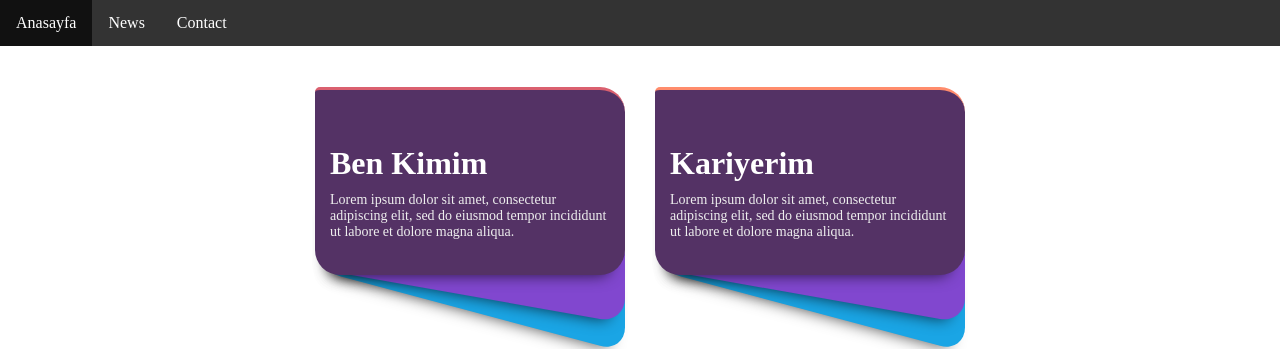
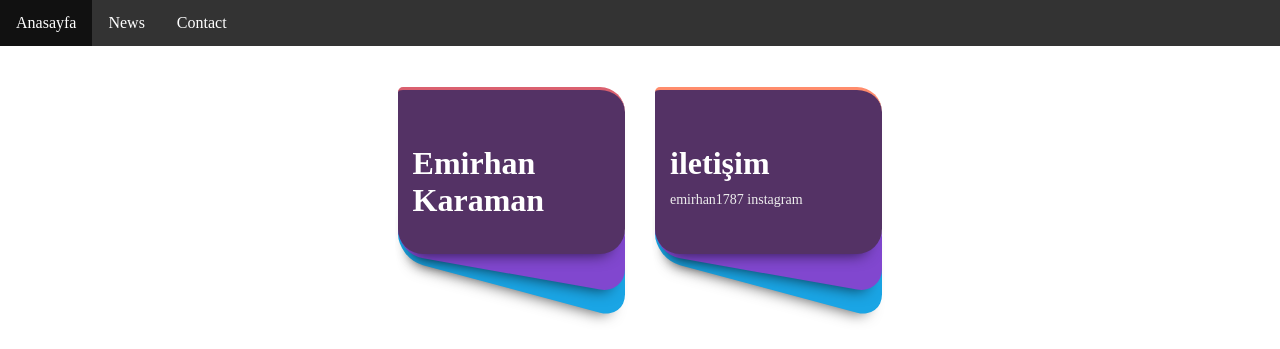
Before and after one commit to emirhan1787/Ders-2, a plain HTML site: page index.html in a window 1280 px wide. Shown: the top 349 px of the page. Drawn offline with Linux system fonts and the light colour scheme.

Commit message:
Update index.html

```diff
--- a/index.html
+++ b/index.html
@@ -190,12 +190,10 @@ li a:hover {
 
             <div class="bottom content">
               <h2 class="big-title">
-             Ben Kimim
+              Emirhan Karaman
               </h2>
               <p class="text">
-                Lorem ipsum dolor sit amet, consectetur adipiscing elit, sed do eiusmod tempor incididunt ut labore et
-                dolore magna
-                aliqua.
+
               </p>
 
             </div>
@@ -204,13 +202,10 @@ li a:hover {
 
             <div class="bottom content">
               <h2 class="big-title">
-                Kariyerim
+                iletişim
               </h2>
               <p class="text">
-                Lorem ipsum dolor sit amet, consectetur adipiscing elit, sed do eiusmod tempor incididunt ut labore
-                et
-                dolore magna
-                aliqua.
+                emirhan1787 instagram
               </p>
 
             </div>
```
